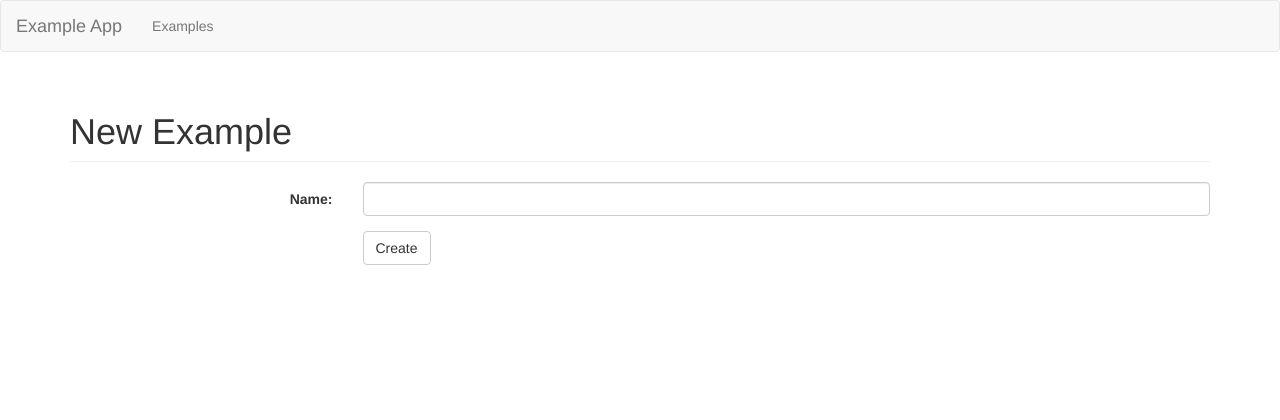
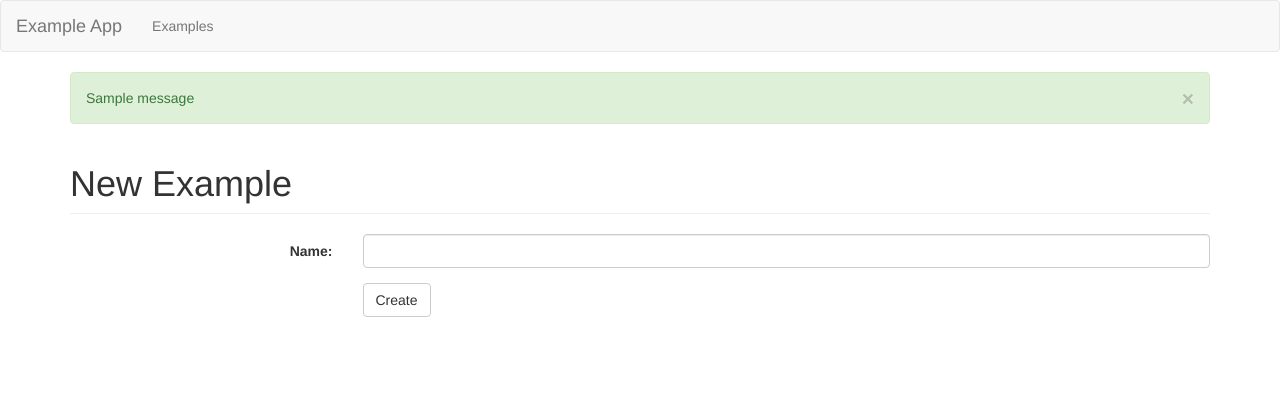
Before and after one commit to AstromechZA/Djangaroo, a Django app: page /examples/new in a window 1280 px wide. Shown: the top 420 px of the page. Run offline with Django 3.2, Linux system fonts and the light colour scheme; tables that the repository leaves empty hold one stand-in row (values such as "Sample post"); one stand-in notice (Sample message) is shown; some libraries are stand-ins or nearby versions.

Commit message:
Added bootstrap messages properly

```diff
--- a/example_project/apps/core/templates/base.html
+++ b/example_project/apps/core/templates/base.html
@@ -11,28 +11,9 @@
     </head>
     <body>
         <div class="above-footer">
-            <nav class="navbar navbar-default">
-                <div class="container-fluid">
-                    <div class="navbar-header">
-                        <button type="button" class="navbar-toggle collapsed" data-toggle="collapse" data-target="#mainNavBarCollapse" aria-expanded="false">
-                            <span class="sr-only">Toggle Navigation</span>
-                            <span class="icon-bar"></span>
-                            <span class="icon-bar"></span>
-                            <span class="icon-bar"></span>
-                        </button>
-                        <a class="navbar-brand" href="#">Example App</a>
-                    </div>
-
-                    <div class="collapse navbar-collapse" id="mainNavBarCollapse">
-                        <ul class="nav navbar-nav">
-                            <li>
-                                <a href="{% url 'examples:list_examples' %}">Examples</a>
-                            </li>
-                        </ul>
-                    </div>
-                </div>
-            </nav>
+            {% include "navbar-default.html" %}
             <div class="container" >
+                {% include "messages.html" %}
                 {% block content %}{% endblock %}
             </div>
             <div class="footer-push"></div>
--- /dev/null
+++ b/example_project/apps/core/templates/messages.html
@@ -0,0 +1,10 @@
+{% if messages %}
+
+{% for m in messages %}
+<div class="alert alert-{{ m.level_tag }}" role="alert">
+    <button type="button" class="close" data-dismiss="alert" aria-label="Close"><span aria-hidden="true">&times;</span></button>
+    {{ m.message }}
+</div>
+{% endfor %}
+
+{% endif %}
--- /dev/null
+++ b/example_project/apps/core/templates/navbar-default.html
@@ -0,0 +1,21 @@
+<nav class="navbar navbar-default">
+    <div class="container-fluid">
+        <div class="navbar-header">
+            <button type="button" class="navbar-toggle collapsed" data-toggle="collapse" data-target="#mainNavBarCollapse" aria-expanded="false">
+                <span class="sr-only">Toggle Navigation</span>
+                <span class="icon-bar"></span>
+                <span class="icon-bar"></span>
+                <span class="icon-bar"></span>
+            </button>
+            <a class="navbar-brand" href="#">Example App</a>
+        </div>
+
+        <div class="collapse navbar-collapse" id="mainNavBarCollapse">
+            <ul class="nav navbar-nav">
+                <li>
+                    <a href="{% url 'examples:list_examples' %}">Examples</a>
+                </li>
+            </ul>
+        </div>
+    </div>
+</nav>
--- a/example_project/apps/example_app/views/examples.py
+++ b/example_project/apps/example_app/views/examples.py
@@ -1,3 +1,4 @@
+from django.contrib import messages
 from django.shortcuts import render, get_object_or_404, redirect
 from django.views.generic.base import View
 
@@ -22,15 +23,20 @@ class NewExample(View):
     def post(self, request):
         form = NewExampleForm(request.POST)
         if form.is_valid():
-            return redirect(form.save())
+            e = form.save()
+            messages.success(request, "Created new Example %s" % e.name)
+            return redirect(e)
 
+        messages.error(request, "Form Validation issue")
         return render(request, 'examples/new_example.html', {'egform': form}, status=400)
 
 
 class DeleteExample(View):
 
     def post(self, request, example_id):
-        get_object_or_404(Example, pk=example_id).delete()
+        e = get_object_or_404(Example, pk=example_id)
+        e.delete()
+        messages.success(request, "Deleted Example %s" % e.name)
         return redirect('examples:list_examples')
 
 
@@ -45,8 +51,11 @@ class EditExample(View):
         eg = get_object_or_404(Example, pk=example_id)
         form = NewExampleForm(request.POST)
         if form.is_valid():
-            return redirect(form.save())
+            e = form.save()
+            messages.success(request, "Modify Example %s" % e.name)
+            return redirect(e)
 
+        messages.error(request, "Form Validation issue")
         return render(request, 'examples/edit_example.html', {'eg': eg, 'egform': form}, status=400)
 
 
--- a/example_project/settings.py
+++ b/example_project/settings.py
@@ -13,6 +13,8 @@ https://docs.djangoproject.com/en/1.10/ref/settings/
 import os
 
 # Build paths inside the project like this: os.path.join(BASE_DIR, ...)
+from django.contrib import messages
+
 BASE_DIR = os.path.dirname(os.path.dirname(os.path.abspath(__file__)))
 
 
@@ -78,6 +80,10 @@ FIXTURE_DIRS = [
     os.path.join(BASE_DIR, 'example_project', 'fixtures')
 ]
 
+MESSAGE_TAGS = {
+    messages.ERROR: 'danger',
+}
+
 # Database
 # https://docs.djangoproject.com/en/1.10/ref/settings/#databases
 
```
Also changed, not shown: README.md.
